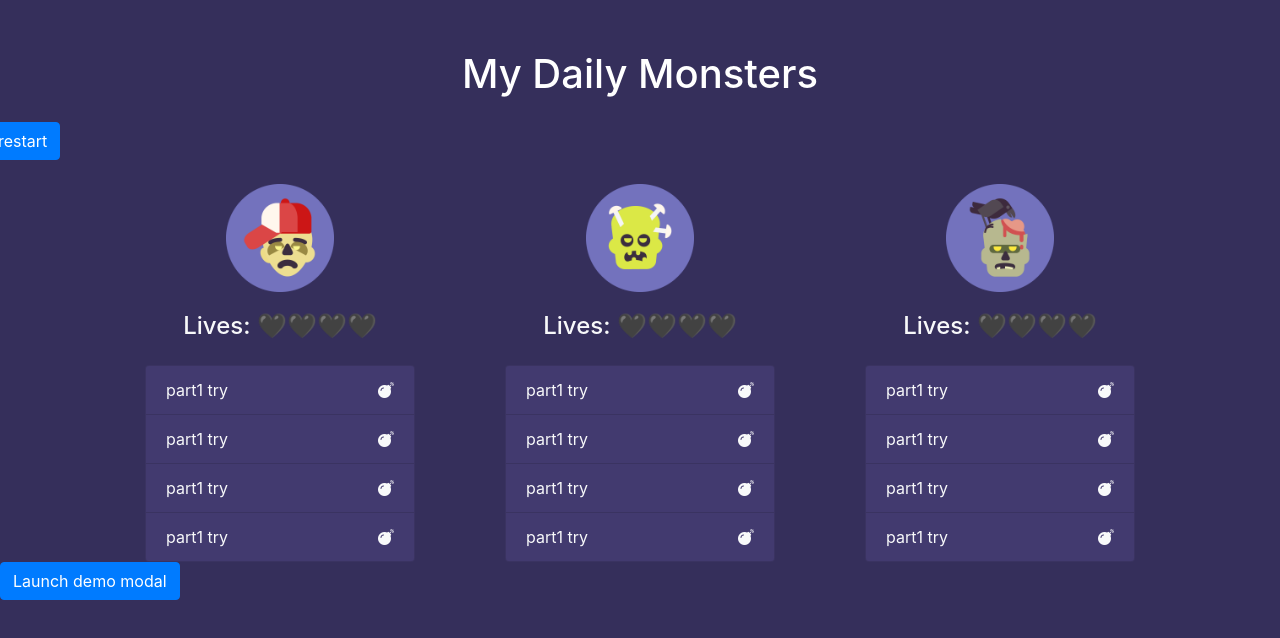
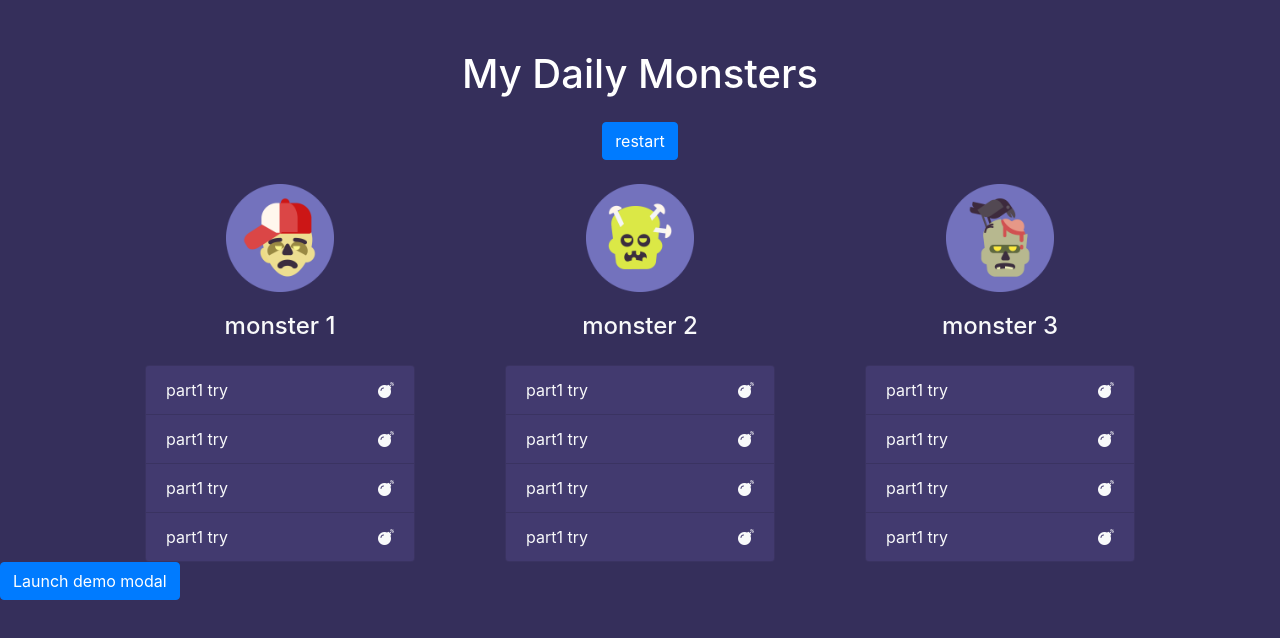
Before and after one commit to adihd/MyMonster, a plain HTML site: page index.html in a window 1280 px wide. Drawn offline with nearby package versions, Linux system fonts and the light colour scheme.

Commit message:
עוד שינויים

```diff
--- a/app.js
+++ b/app.js
@@ -26,6 +26,7 @@ class UI {
   static displayBooks() {
     const books = Store.getBooks();
     books.forEach((book) => UI.addBookToList(book));
+
   }
 
   static addBookToList(book) {
@@ -158,6 +159,7 @@ myBtn1.addEventListener('click', e => {
   curentbtn.element.style.background = "#7372BD";
   curentbtn.element.classList.remove("delete");
   curentbtn.monster += 1;
+  locallist[curentbtn.locallistnum].monsterPoints += 1;
   var localhtml = curentbtn.element.parentElement.innerHTML;
   locallist[curentbtn.locallistnum].monsterHtml = localhtml;
 
--- a/index.html
+++ b/index.html
@@ -22,10 +22,11 @@
 ">
     <div class="container-fluid text-center">
       <h1 class="mb-4 main-h1">My Daily Monsters</h1>
+      <button type="button" class="btn btn-primary" id="restart" onclick="">
+        restart
+      </button>
     </div>
-    <button type="button" class="btn btn-primary" id="restart" onclick="">
-      restart
-    </button>
+
   </div>
 
   </div>
@@ -37,7 +38,7 @@
 
       <header class="text-center text-light my-4">
         <img class="img-m monimg1" src="img/50-Halloween-Zombie-Icons-O-50.png" alt="">
-        <h4 class="classh1 mb-4"> Lives: 🖤🖤🖤🖤 </h4>
+        <h4 class="classh1 mb-4"> monster 1 </h4>
         <!-- <form class="search">
           <input class="form-control m-auto" type="text" name="search" placeholder="search todos" />
         </form> -->
@@ -74,7 +75,7 @@
 
       <header class="text-center text-light my-4">
         <img class="img-m monimg2" src="img/50-Halloween-Zombie-Icons-O-33.png" alt="">
-        <h4 class="classh2 mb-4"> Lives: 🖤🖤🖤🖤 </h4>
+        <h4 class="classh2 mb-4"> monster 2 </h4>
         <!-- <form class="search">
           <input class="form-control m-auto" type="text" name="search" placeholder="search todos" />
         </form> -->
@@ -93,7 +94,7 @@
 
       <header class="text-center text-light my-4">
         <img class="img-m monimg3" src="img/50-Halloween-Zombie-Icons-O-45.png" alt="">
-        <h4 class="classh3 mb-4"> Lives: 🖤🖤🖤🖤 </h4>
+        <h4 class="classh3 mb-4"> monster 3 </h4>
         <!-- <form class="search">
           <input class="form-control m-auto" type="text" name="search" placeholder="search todos" />
         </form> -->
```
